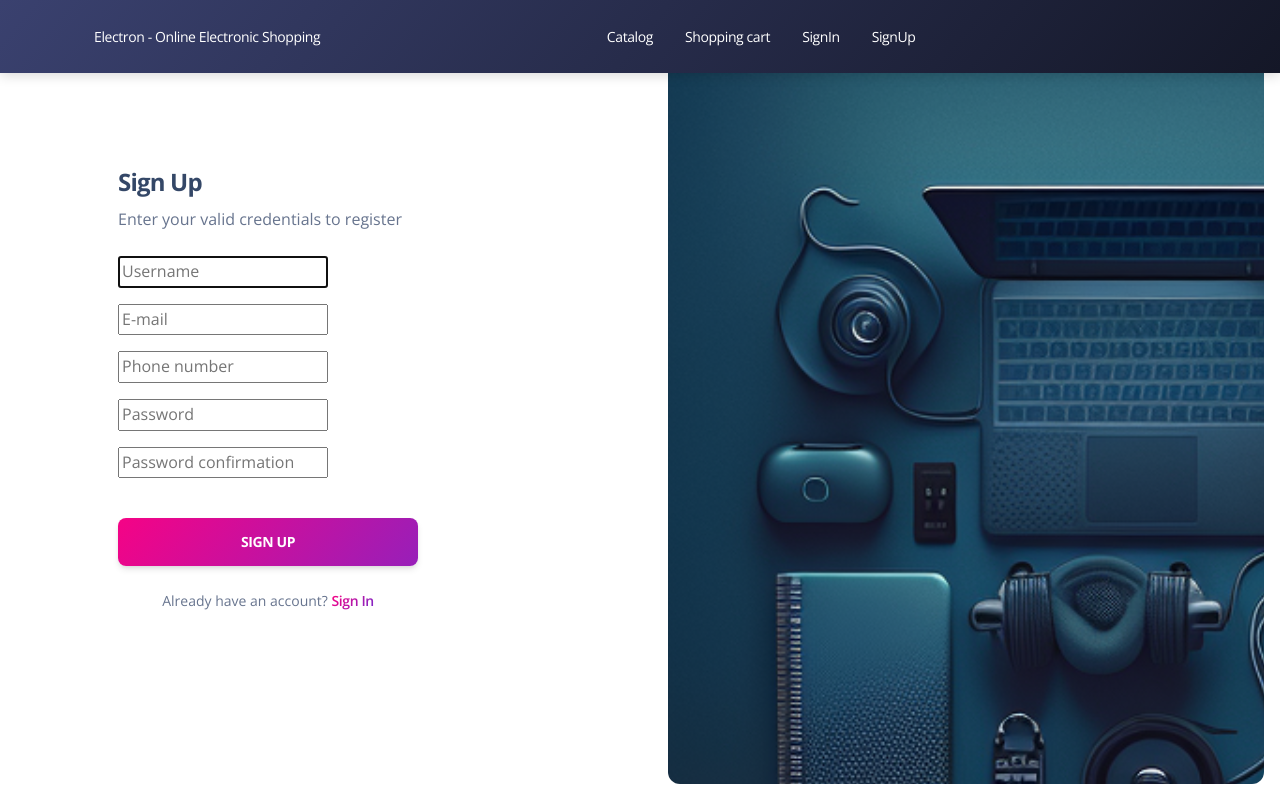
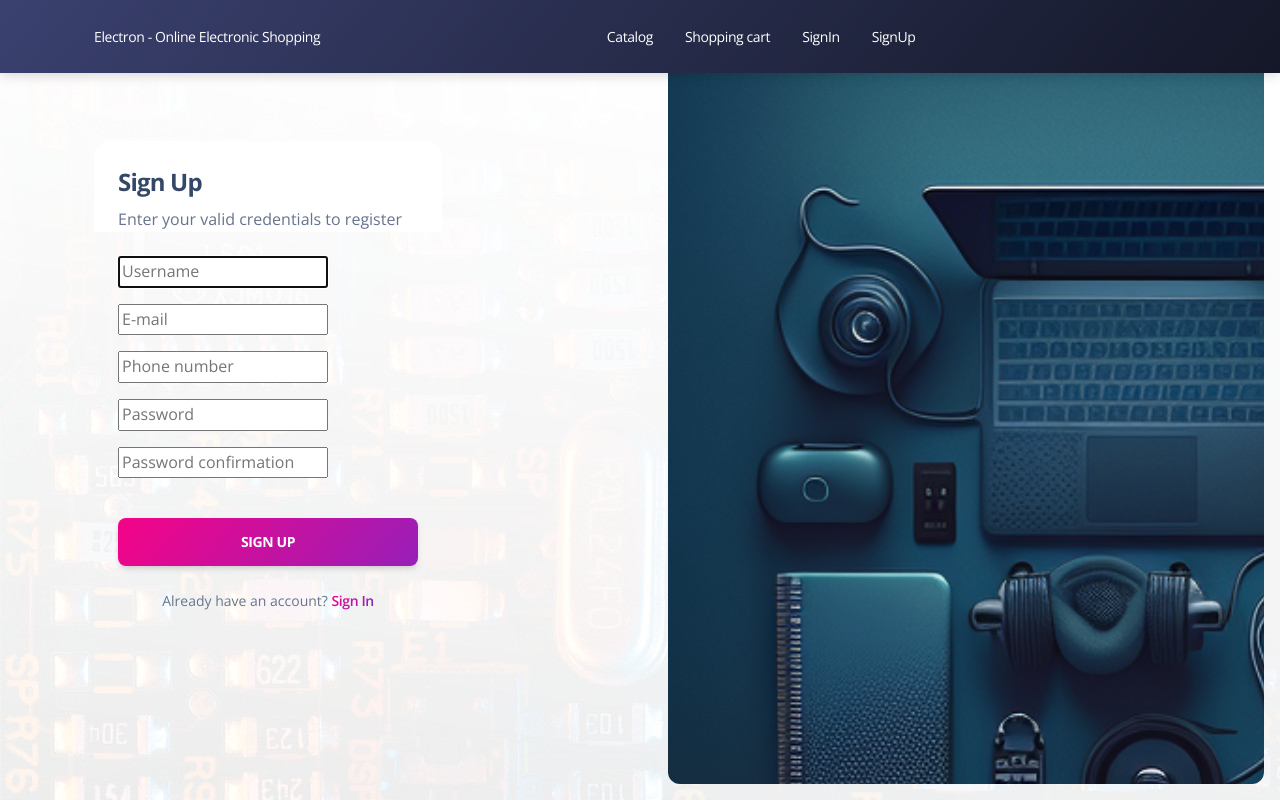
Before and after one commit to manjustice/electron, a Django app: page /accounts/register/ in a window 1280 px wide. Run offline with Django 4.2, Linux system fonts and the light colour scheme; some libraries are stand-ins or nearby versions.

Commit message:
Added main background image

```diff
--- a/static/css/style.css
+++ b/static/css/style.css
@@ -7,3 +7,7 @@
     color: #fff;
     text-align: center;
 }
+
+.bg-image-main{
+    background-image: url("/static/img/main-background.jpg");
+}
--- a/templates/base.html
+++ b/templates/base.html
@@ -29,7 +29,7 @@
 
 </head>
 
-<body {% block body %}{% endblock body %} >
+<body class="bg-image-main" {% block body %}{% endblock body %}>
 
   {% block header %}
   <div>
--- a/templates/layouts/base_login_register.html
+++ b/templates/layouts/base_login_register.html
@@ -26,6 +26,7 @@
 
 <!-- CSS Files -->
 <link id="pagestyle" href="{% static 'css/soft-design-system.css' %}" rel="stylesheet" />
+<link id="pagestyle" href="{% static 'css/style.css' %}" rel="stylesheet" />
 </head>
 
 <body>
--- a/templates/registration/login.html
+++ b/templates/registration/login.html
@@ -7,7 +7,7 @@
 
 {% block content %}
 
-<section>
+<section class="bg-image-main">
   <div class="page-header min-vh-100">
     <div class="container">
       <div class="row">
--- a/templates/registration/registration.html
+++ b/templates/registration/registration.html
@@ -7,7 +7,7 @@
 
 {% block content %}
 
-<section>
+<section class="bg-image-main">
   <div class="page-header min-vh-100">
     <div class="container">
       <div class="row">
```
Also changed, not shown: static/img/main-background.jpg (added).
